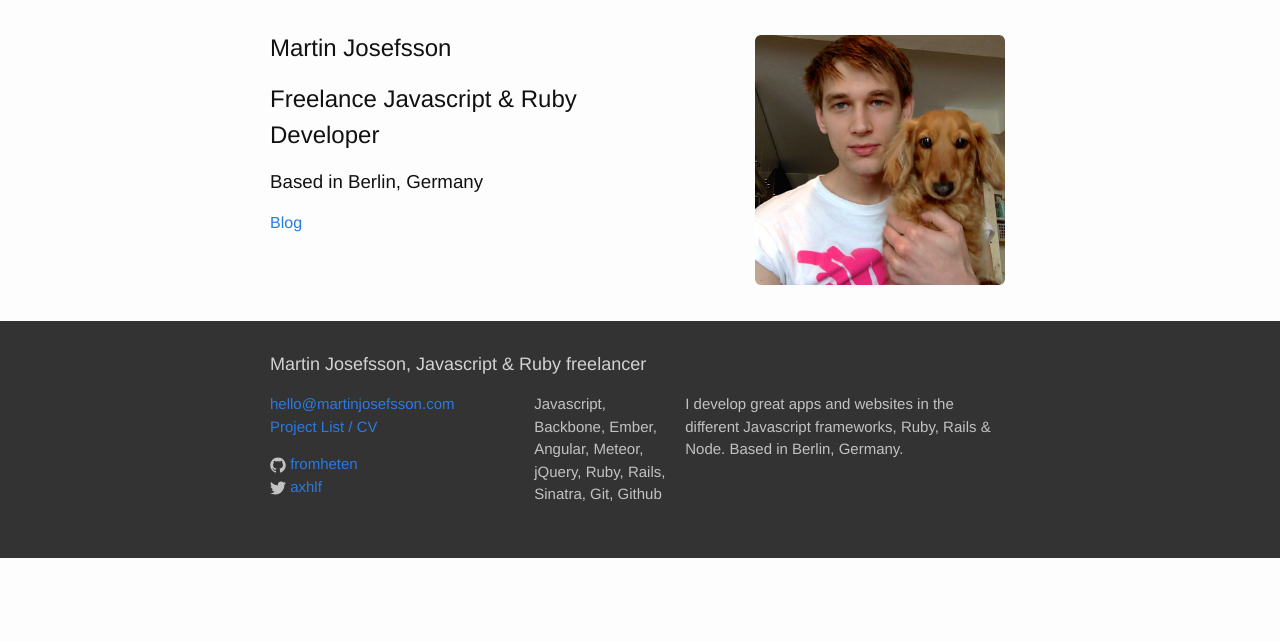
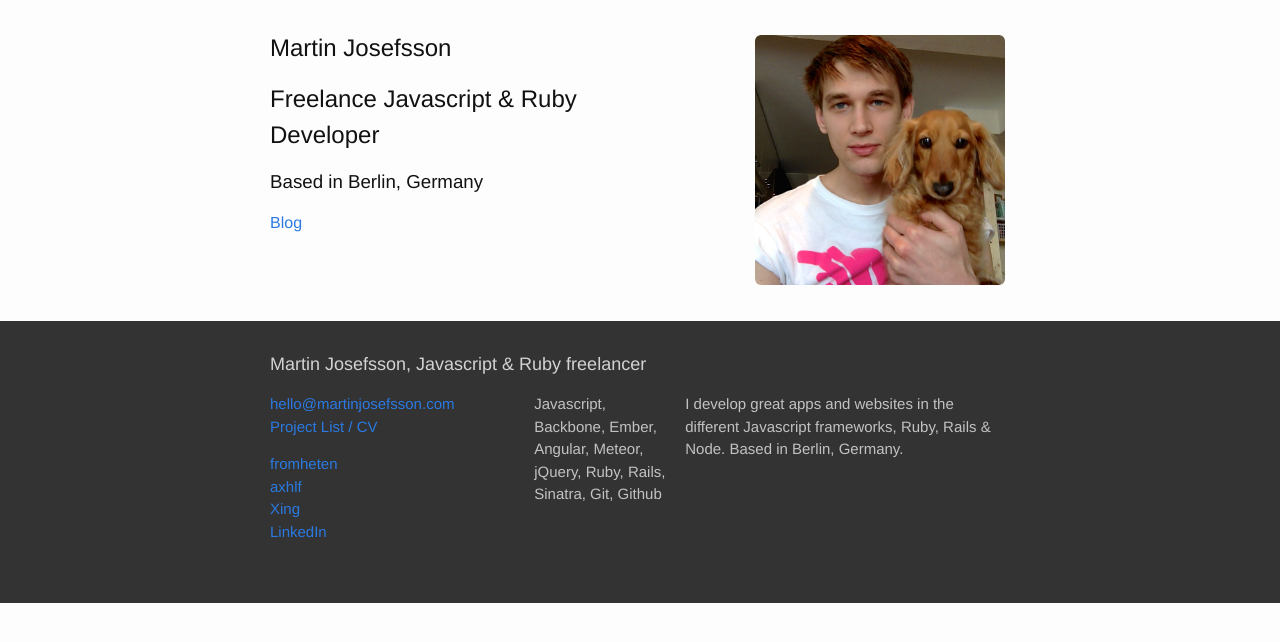
Before and after one commit to fromheten/fromheten.github.io, a Jekyll site: the page built from index.html, in a window 1280 px wide. Shown: the top 642 px of the page. Built offline with Jekyll 4.4.1, drawn with Linux system fonts in a browser that asks for light colours.

Commit message:
Add LinkedIn & Xing links

```diff
--- a/_includes/footer.html
+++ b/_includes/footer.html
@@ -16,9 +16,6 @@
           <li>
             <a href="https://github.com/{{ site.github_username }}">
               <span class="icon  icon--github">
-                <svg viewBox="0 0 16 16">
-                  <path fill="#828282" d="M7.999,0.431c-4.285,0-7.76,3.474-7.76,7.761 c0,3.428,2.223,6.337,5.307,7.363c0.388,0.071,0.53-0.168,0.53-0.374c0-0.184-0.007-0.672-0.01-1.32 c-2.159,0.469-2.614-1.04-2.614-1.04c-0.353-0.896-0.862-1.135-0.862-1.135c-0.705-0.481,0.053-0.472,0.053-0.472 c0.779,0.055,1.189,0.8,1.189,0.8c0.692,1.186,1.816,0.843,2.258,0.645c0.071-0.502,0.271-0.843,0.493-1.037 C4.86,11.425,3.049,10.76,3.049,7.786c0-0.847,0.302-1.54,0.799-2.082C3.768,5.507,3.501,4.718,3.924,3.65 c0,0,0.652-0.209,2.134,0.796C6.677,4.273,7.34,4.187,8,4.184c0.659,0.003,1.323,0.089,1.943,0.261 c1.482-1.004,2.132-0.796,2.132-0.796c0.423,1.068,0.157,1.857,0.077,2.054c0.497,0.542,0.798,1.235,0.798,2.082 c0,2.981-1.814,3.637-3.543,3.829c0.279,0.24,0.527,0.713,0.527,1.437c0,1.037-0.01,1.874-0.01,2.129 c0,0.208,0.14,0.449,0.534,0.373c3.081-1.028,5.302-3.935,5.302-7.362C15.76,3.906,12.285,0.431,7.999,0.431z"/>
-                </svg>
               </span>
 
               <span class="username">{{ site.github_username }}</span>
@@ -30,16 +27,19 @@
           <li>
             <a href="https://twitter.com/{{ site.twitter_username }}">
               <span class="icon  icon--twitter">
-                <svg viewBox="0 0 16 16">
-                  <path fill="#828282" d="M15.969,3.058c-0.586,0.26-1.217,0.436-1.878,0.515c0.675-0.405,1.194-1.045,1.438-1.809
-                  c-0.632,0.375-1.332,0.647-2.076,0.793c-0.596-0.636-1.446-1.033-2.387-1.033c-1.806,0-3.27,1.464-3.27,3.27 c0,0.256,0.029,0.506,0.085,0.745C5.163,5.404,2.753,4.102,1.14,2.124C0.859,2.607,0.698,3.168,0.698,3.767 c0,1.134,0.577,2.135,1.455,2.722C1.616,6.472,1.112,6.325,0.671,6.08c0,0.014,0,0.027,0,0.041c0,1.584,1.127,2.906,2.623,3.206 C3.02,9.402,2.731,9.442,2.433,9.442c-0.211,0-0.416-0.021-0.615-0.059c0.416,1.299,1.624,2.245,3.055,2.271 c-1.119,0.877-2.529,1.4-4.061,1.4c-0.264,0-0.524-0.015-0.78-0.046c1.447,0.928,3.166,1.469,5.013,1.469 c6.015,0,9.304-4.983,9.304-9.304c0-0.142-0.003-0.283-0.009-0.423C14.976,4.29,15.531,3.714,15.969,3.058z"/>
-                </svg>
               </span>
 
               <span class="username">{{ site.twitter_username }}</span>
             </a>
           </li>
           {% endif %}
+
+          <li><a href="https://www.xing.com/profile/Martin_Josefsson"><span class="username">
+              <span class="webicons xing small">
+                Xing
+              </span>
+          </span></a></li>
+          <li><a href="http://de.linkedin.com/pub/martin-josefsson/62/175/473/"><span class="username">LinkedIn</span></a></li>
         </ul>
 
 
--- a/css/main.scss
+++ b/css/main.scss
@@ -13,9 +13,10 @@ $base-line-height: 1.5;
 
 $spacing-unit:     30px;
 
-$text-color:       #111;
-$background-color: #fdfdfd;
-$brand-color:      #2a7ae2;
+$text-color:        #111;
+$background-color:  #fdfdfd;
+$brand-color:       #2a7ae2;
+$brand-color-light: lighten($brand-color, 20%);
 
 $grey-color:       lighten(#828282, 25%);
 $grey-color-light: lighten($grey-color, 40%);
```
